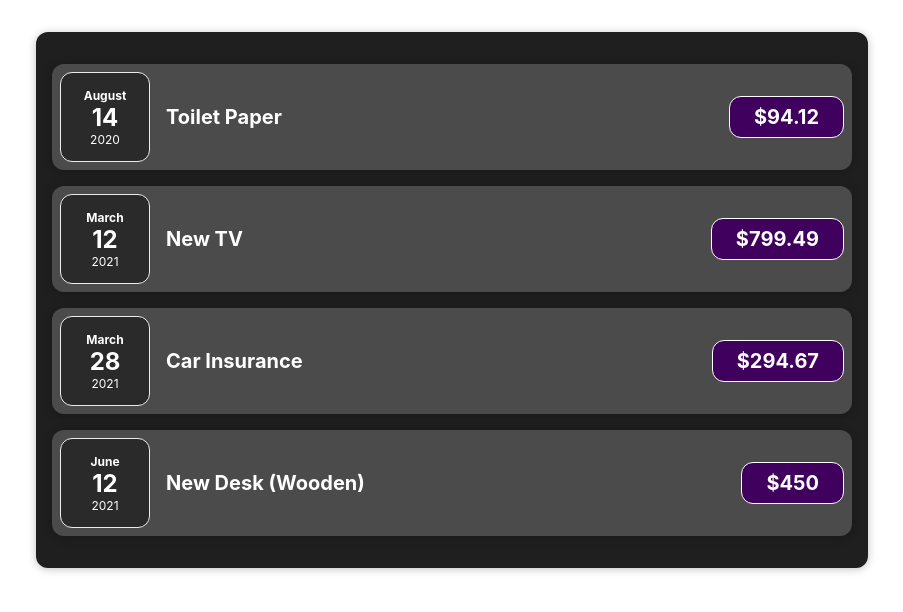
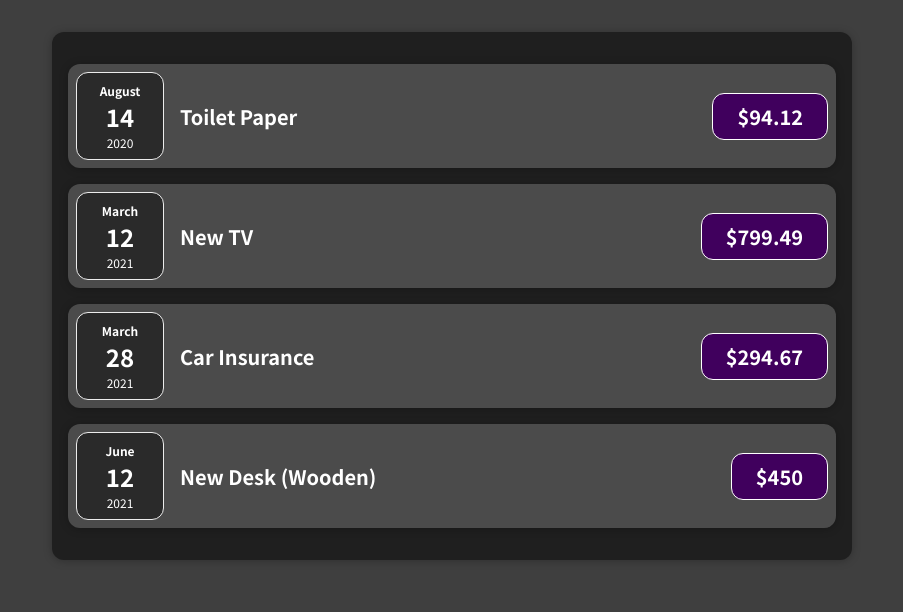
Before and after one commit to Sepinood-Karimi/ExpenseTracker, a React (Create React App) app: page / in a window 1280 px wide. Shown: the top 612 px of the page, without its empty margins (188-1091 px from the left). Built offline with nearby package versions, Linux system fonts and the light colour scheme.

Commit message:
fix React 18 warning

```diff
--- a/src/index.css
+++ b/src/index.css
@@ -1,13 +1,14 @@
+@import url('https://fonts.googleapis.com/css2?family=Noto+Sans+JP:wght@400;700&display=swap');
+
+* {
+  box-sizing: border-box;
+}
+
+html {
+  font-family: 'Noto Sans JP', sans-serif;
+}
+
 body {
   margin: 0;
-  font-family: -apple-system, BlinkMacSystemFont, 'Segoe UI', 'Roboto', 'Oxygen',
-    'Ubuntu', 'Cantarell', 'Fira Sans', 'Droid Sans', 'Helvetica Neue',
-    sans-serif;
-  -webkit-font-smoothing: antialiased;
-  -moz-osx-font-smoothing: grayscale;
+  background-color: #3f3f3f;
 }
-
-code {
-  font-family: source-code-pro, Menlo, Monaco, Consolas, 'Courier New',
-    monospace;
-}
--- a/src/index.js
+++ b/src/index.js
@@ -1,14 +1,14 @@
 import React from 'react';
-import ReactDOM from 'react-dom';
+import ReactDOM from 'react-dom/client';
 import './index.css';
 import App from './App';
 import reportWebVitals from './reportWebVitals';
 
-ReactDOM.render(
-  <React.StrictMode>
+const rootElement = document.getElementById("root");
+const root = ReactDOM.createRoot(rootElement);
+
+root.render(
     <App />
-  </React.StrictMode>,
-  document.getElementById('root')
 );
 
 // If you want to start measuring performance in your app, pass a function
```
